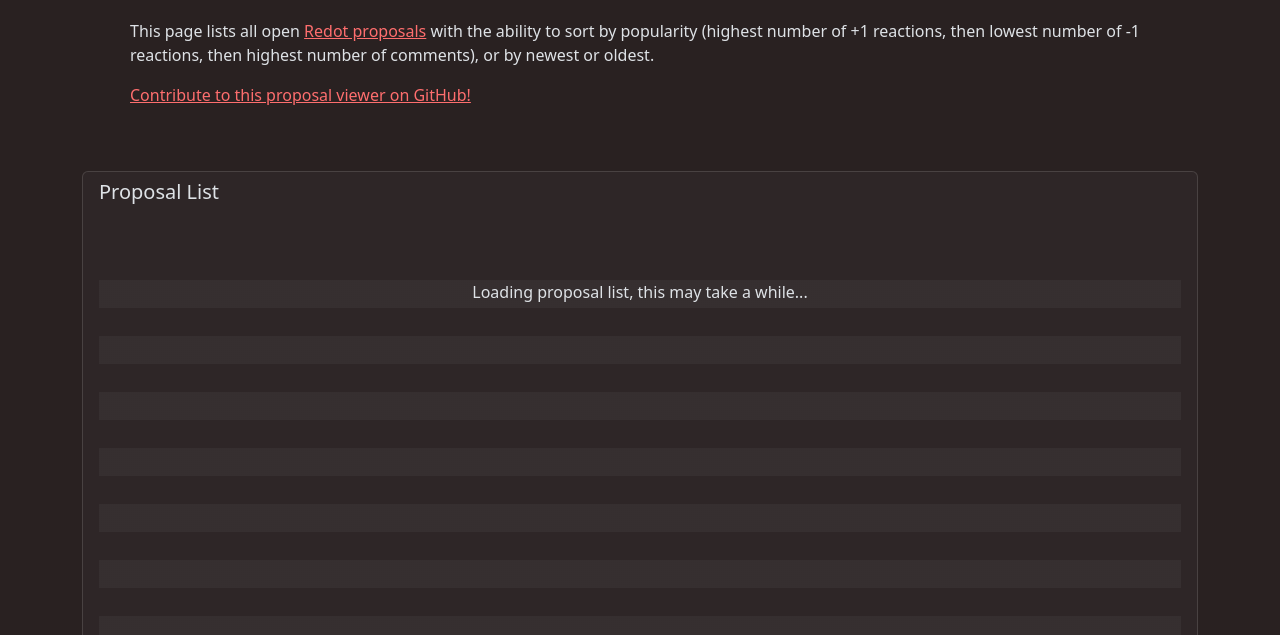
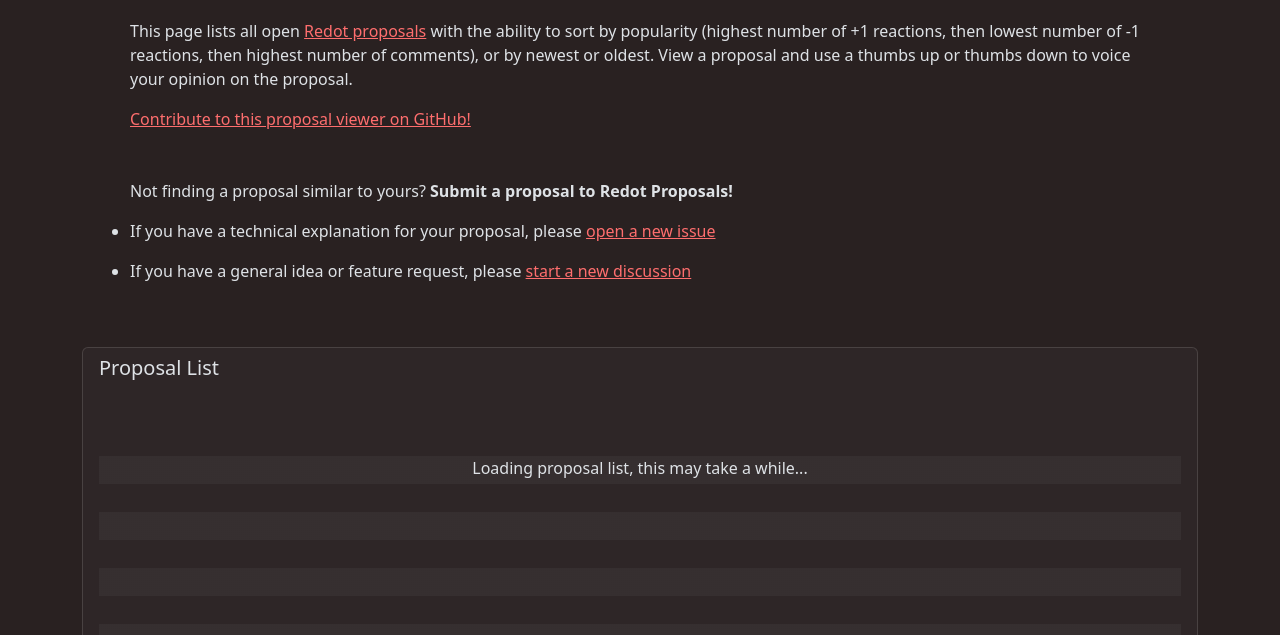
Before and after one commit to Redot-Engine/redot-proposals-viewer.github.io, a plain HTML site: page index.html in a window 1280 px wide. Shown: the part 165-800 px from the top of the page. Drawn offline with nearby package versions, Linux system fonts and the light colour scheme; no server answers.

Commit message:
Add links to open an issue or start a discussion

```diff
--- a/index.html
+++ b/index.html
@@ -43,10 +43,21 @@
     <div class="row">
         <div class="col-md-12">
             <h1 class="text-center mt-5">Welcome to Redot Proposal Viewer</h1>
-            <p class="px-5 mt-4"> This page lists all open <a href="https://github.com/Redot-Engine/redot-proposals">Redot proposals</a> with the ability to sort by popularity (highest number of +1 reactions, then lowest number of -1 reactions, then highest number of comments), or by newest or oldest. </p>
+            <p class="px-5 mt-4"> This page lists all open <a href="https://github.com/Redot-Engine/redot-proposals">Redot proposals</a> with the ability to sort by popularity (highest number of +1 reactions, then lowest number of -1 reactions, then highest number of comments), or by newest or oldest. View a proposal and use a thumbs up or thumbs down to voice your opinion on the proposal.</p>
             <p class="px-5">
                 <a href="https://github.com/Redot-Engine/redot-proposals-viewer.github.io">Contribute to this proposal viewer on GitHub!</a>
             </p>
+            <p class="px-5 mt-5">
+                Not finding a proposal similar to yours? <b>Submit a proposal to Redot Proposals!</b>
+            </p>
+            <ul class="px-5">
+                <li>
+                    <p> If you have a technical explanation for your proposal, please <a href="https://github.com/Redot-Engine/redot-proposals/issues/new/choose">open a new issue</a></p>
+                </li>
+                <li>
+                    <p> If you have a general idea or feature request, please <a href="https://github.com/Redot-Engine/redot-proposals/discussions/new">start a new discussion</a></p>
+                </li>
+            </ul>
         </div>
     </div>
     <div class="row">
```
